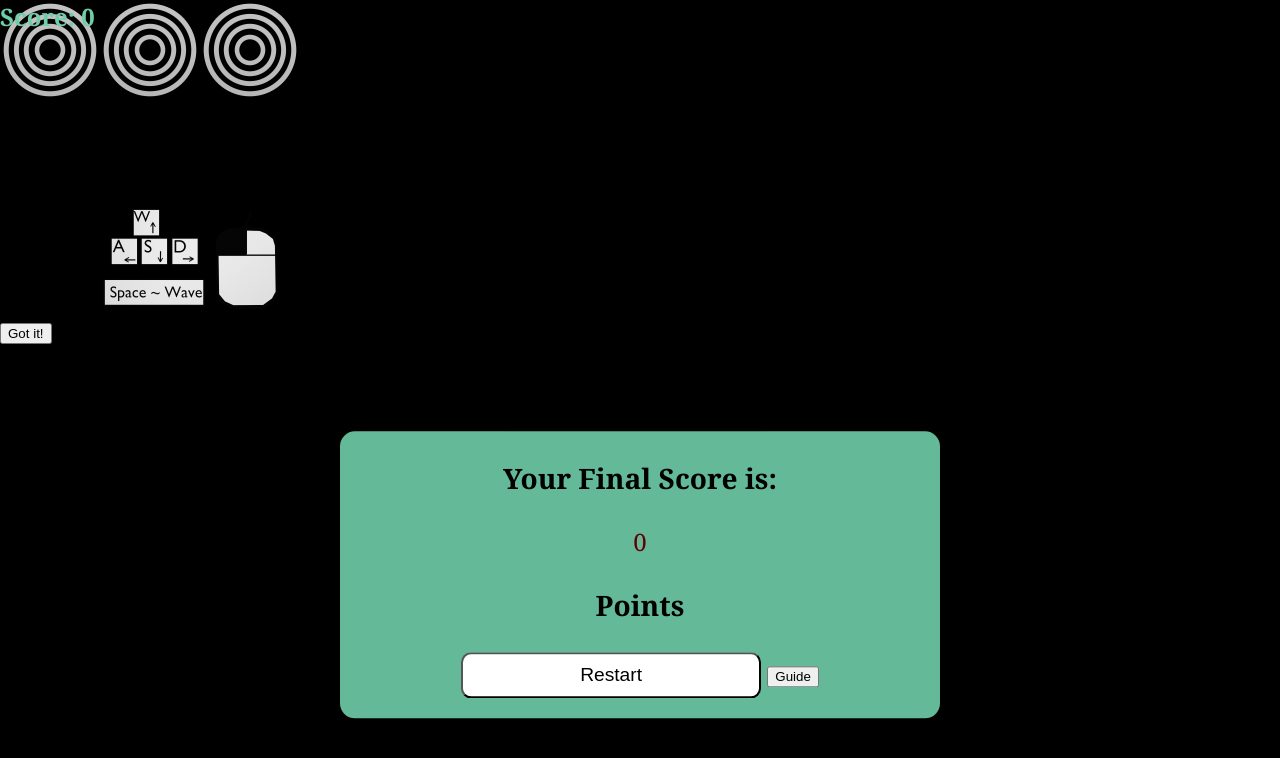
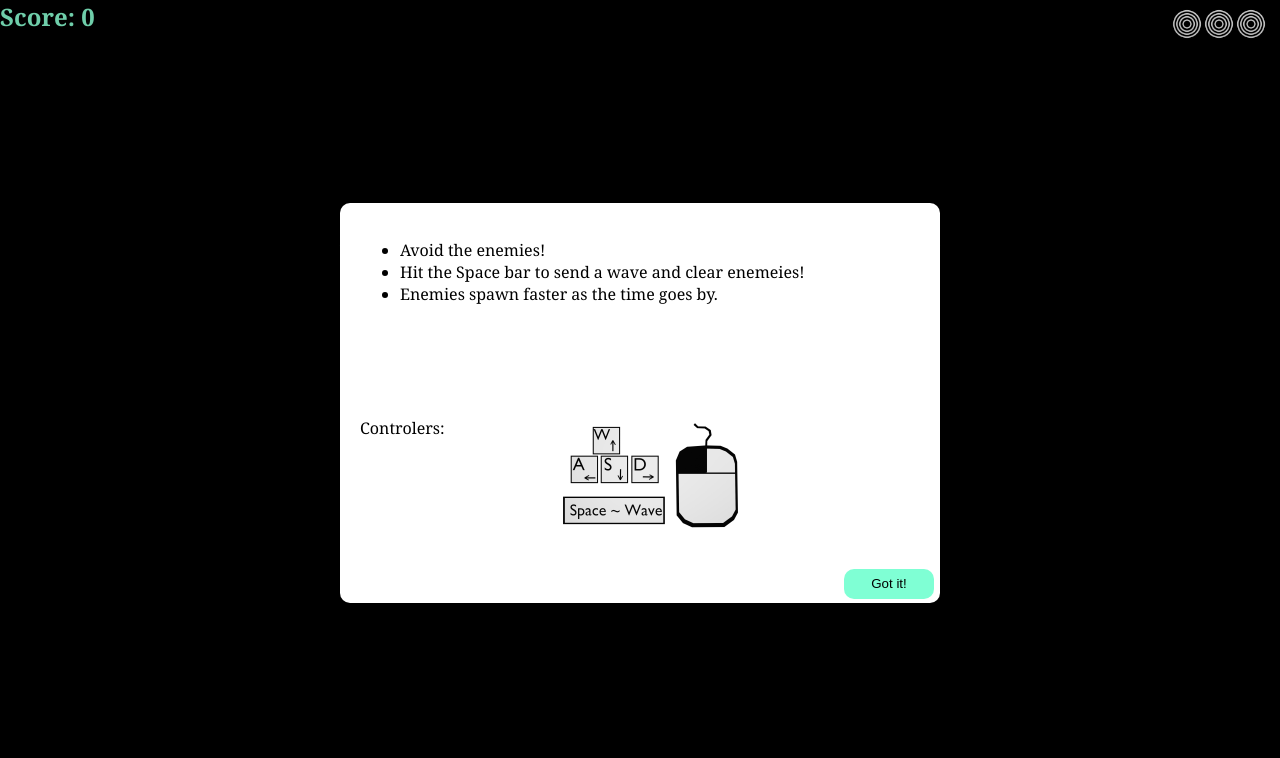
Before and after one commit to Nawzneen/Game-shooting-star, a plain HTML site: page index.html in a window 1280 px wide. Drawn offline with nearby package versions, Linux system fonts and the light colour scheme.

Commit message:
Update main.css

```diff
--- a/main.css
+++ b/main.css
@@ -30,6 +30,7 @@ body {
   text-align: center;
   border-radius: 15px;
 }
+.openGuide,
 .restartBtn {
   background-color: white;
   margin-bottom: 20px;
@@ -37,7 +38,52 @@ body {
   border-radius: 10px;
   padding: 10px;
   width: 300px;
+  border: none;
+  cursor: pointer;
+}
+.openGuide {
+  background-color: aquamarine;
 }
 #final-result {
   color: rgb(97, 0, 0);
 }
+#waves {
+  position: absolute;
+  top: 1%;
+  right: 1%;
+}
+.wave {
+  width: 30px;
+  padding: 1px;
+}
+#guide {
+  position: absolute;
+  box-sizing: border-box;
+  padding: 20px;
+  top: 50%;
+  left: 50%;
+  transform: translate(-50%, -50%);
+  /* display: flex; */
+  flex-direction: column;
+  background-color: white;
+  border-radius: 10px;
+  width: 600px;
+  height: 400px;
+}
+#controlers-pic {
+  /* position: absolute; */
+  position: relative;
+  left: 100px;
+  top: 100px;
+}
+#ok {
+  position: absolute;
+  background-color: aquamarine;
+  bottom: 1%;
+  right: 1%;
+  width: 90px;
+  height: 30px;
+  border-radius: 10px;
+  border: none;
+  cursor: pointer;
+}
```
